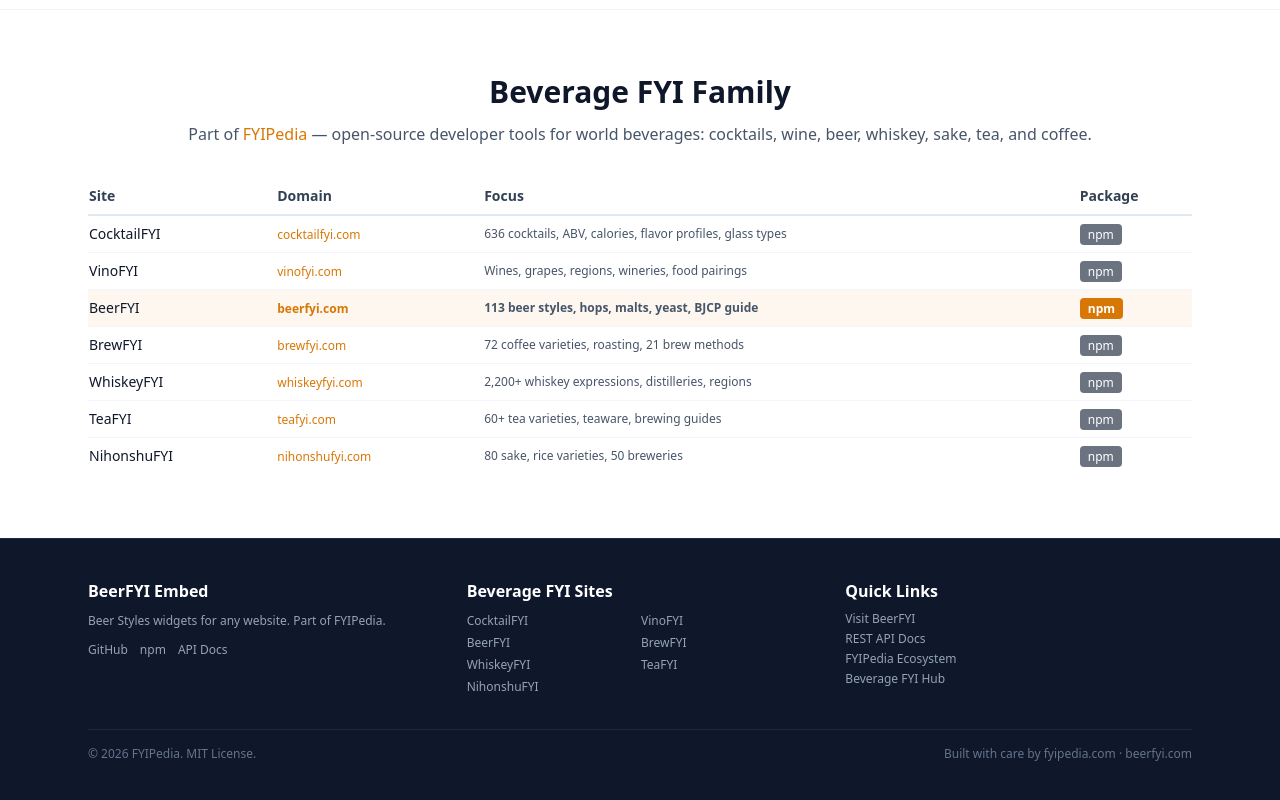
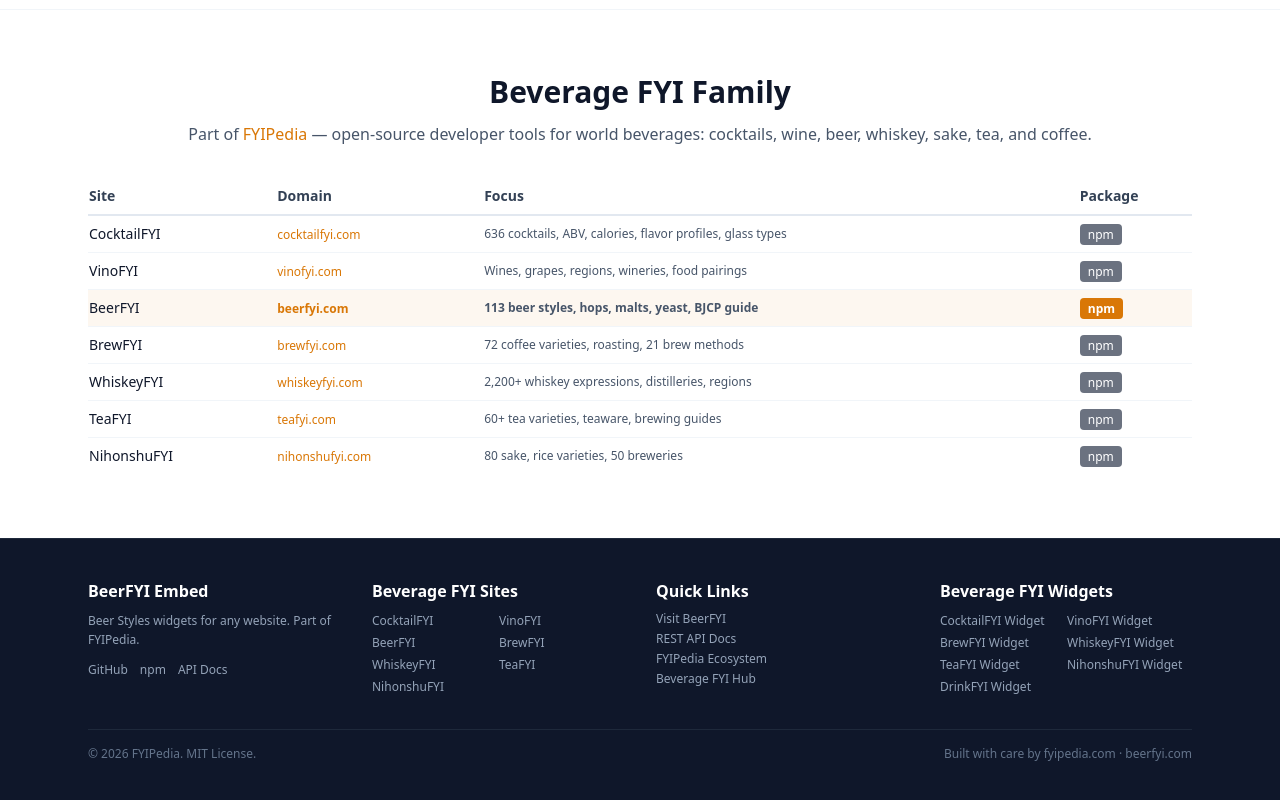
Before and after one commit to fyipedia/beerfyi-embed, a website: page docs/index.html in a window 1280 px wide. Shown: the part 3714-4514 px from the top of the page. Drawn offline with nearby package versions, Linux system fonts and the light colour scheme; a script that the page names is missing.

Commit message:
feat: add family widget cross-links in footer for SEO link equity

```diff
--- a/docs/index.html
+++ b/docs/index.html
@@ -384,7 +384,7 @@
   <!-- FOOTER -->
   <footer class="bg-slate-900 dark:bg-slate-950 text-slate-300 py-10 border-t border-slate-800">
     <div class="max-w-6xl mx-auto px-4 sm:px-6">
-      <div class="grid sm:grid-cols-3 gap-8 mb-8">
+      <div class="grid sm:grid-cols-4 gap-8 mb-8">
         <div>
           <h4 class="font-bold text-white mb-2">BeerFYI Embed</h4>
           <p class="text-xs text-slate-400 leading-relaxed mb-3">Beer Styles widgets for any website. Part of <a href="https://fyipedia.com" class="hover:text-white" target="_blank" rel="noopener">FYIPedia</a>.</p>
@@ -415,6 +415,18 @@
             <li><a href="https://drinkfyi.com" target="_blank" rel="noopener" class="text-slate-400 hover:text-white">Beverage FYI Hub</a></li>
           </ul>
         </div>
+              <div>
+          <h4 class="font-bold text-white mb-2">Beverage FYI Widgets</h4>
+          <div class="grid grid-cols-2 gap-0.5 text-xs">
+            <a href="https://widget.cocktailfyi.com" target="_blank" rel="noopener" class="text-slate-400 hover:text-white py-0.5">CocktailFYI Widget</a>
+            <a href="https://widget.vinofyi.com" target="_blank" rel="noopener" class="text-slate-400 hover:text-white py-0.5">VinoFYI Widget</a>
+            <a href="https://widget.brewfyi.com" target="_blank" rel="noopener" class="text-slate-400 hover:text-white py-0.5">BrewFYI Widget</a>
+            <a href="https://widget.whiskeyfyi.com" target="_blank" rel="noopener" class="text-slate-400 hover:text-white py-0.5">WhiskeyFYI Widget</a>
+            <a href="https://widget.teafyi.com" target="_blank" rel="noopener" class="text-slate-400 hover:text-white py-0.5">TeaFYI Widget</a>
+            <a href="https://widget.nihonshufyi.com" target="_blank" rel="noopener" class="text-slate-400 hover:text-white py-0.5">NihonshuFYI Widget</a>
+            <a href="https://widget.drinkfyi.com" target="_blank" rel="noopener" class="text-slate-400 hover:text-white py-0.5">DrinkFYI Widget</a>
+          </div>
+        </div>
       </div>
       <div class="border-t border-slate-800 pt-4 flex flex-col sm:flex-row justify-between gap-2 text-xs text-slate-500">
         <span>&copy; <span x-text="new Date().getFullYear()"></span> FYIPedia. MIT License.</span>
```
